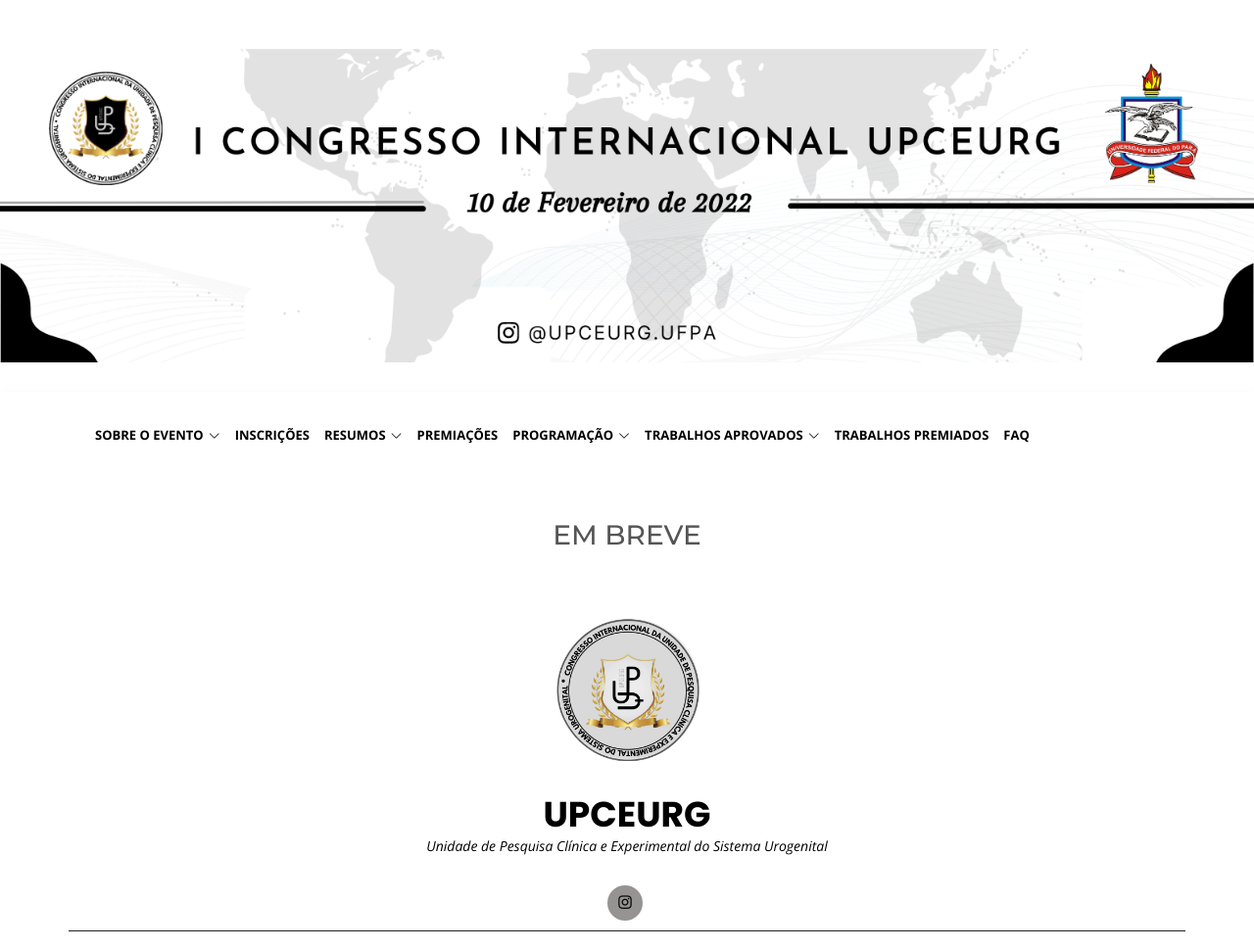
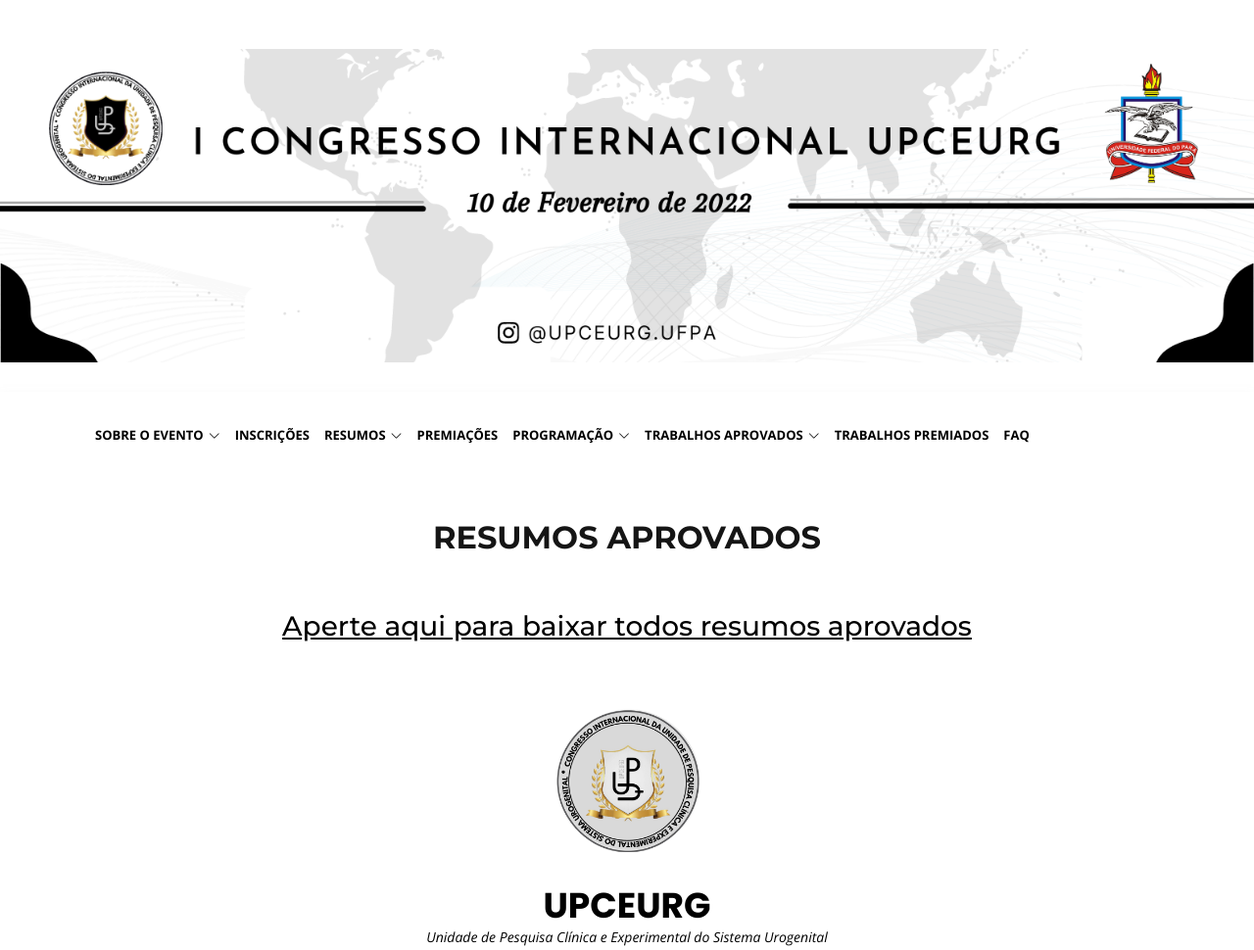
Before and after one commit to Leonardo-Soares/congresso-upceurg, a plain HTML site: page trabalhos-aprovados-apresentacao.html in a window 1280 px wide. Shown: the top 970 px of the page at 98% size. Drawn offline with nearby package versions, Linux system fonts and the light colour scheme.

Commit message:
Ajustes no menu

```diff
--- a/trabalhos-aprovados-apresentacao.html
+++ b/trabalhos-aprovados-apresentacao.html
@@ -70,7 +70,6 @@
           <li class="dropdown"><a ><span>RESUMOS</span> <i class="bi bi-chevron-down"></i></a>
             <ul>
               <li><a href="normas-subimissao.html">NORMAS PARA SUBMISSÃO</a></li>
-              <li><a href="resumos-aprovados.html">RESUMOS APROVADOS</a></li>
             </ul>
           </li>
           <li><a class="nav-link scrollto" href="premiacoes.html">PREMIAÇÕES</a></li>
@@ -82,7 +81,7 @@
           </li>
           <li class="dropdown"><a><span>TRABALHOS APROVADOS</span> <i class="bi bi-chevron-down"></i></a>
             <ul>
-              <li><a href="trabalhos-aprovados-apresentacao.html">APRESENTAÇÃO - TRABALHOS APROVADOS</a></li>
+              <li><a href="trabalhos-aprovados-apresentacao.html"> TRABALHOS APROVADOS</a></li>
               <li><a href="cronograma-apresentacao.html">CRONOGRAMA</a></li>
               <li><a href="normas-apresentacao.html">NORMAS PARA APRESENTAÇÃO</a></li>
             </ul>
@@ -103,7 +102,13 @@
 
     <!-- ======= TRABALHOS APROVADOS ======= -->
     <section id="featured" class="featured mb-5">
-      <h3 class="text-center">EM BREVE</h3>
+      <div class="section-title" data-aos="fade-up">
+        <h2>Resumos Aprovados</h2>
+      </div>
+      <a download href="Resultado-Final-Avaliação-de-Resumos.pdf" style="text-decoration: underline;" >
+        <h3 class="text-center">Aperte aqui para baixar todos resumos aprovados</h3>
+      </a>
+
         <!-- <div class="container">
 
             <div class="section-title" data-aos="fade-up">
```
Also changed, not shown: comissoes.html (+1 -2 lines), cronograma-apresentacao.html (+1 -2 lines), faq.html (+1 -2 lines), index.html (+1 -2 lines), inscricoes.html (+1 -2 lines), mensagem-presidente.html (+1 -2 lines), normas-apresentacao.html (+1 -2 lines), normas-subimissao.html (+1 -2 lines), palestrantes.html (+1 -2 lines), premiacoes.html (+1 -2 lines), programacao.html (+1 -2 lines), resumos-aprovados.html (+1 -2 lines), trabalhos-premiados.html (+1 -2 lines).
